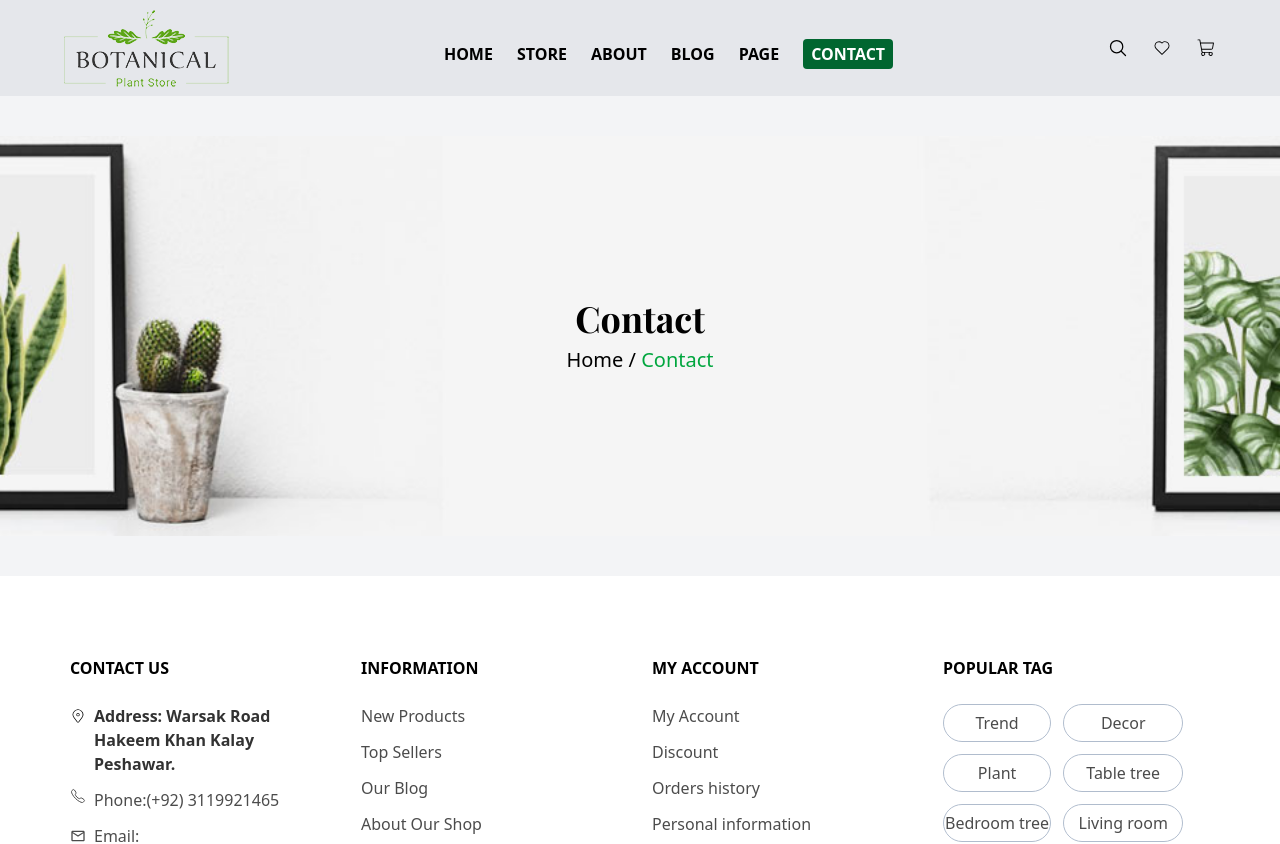
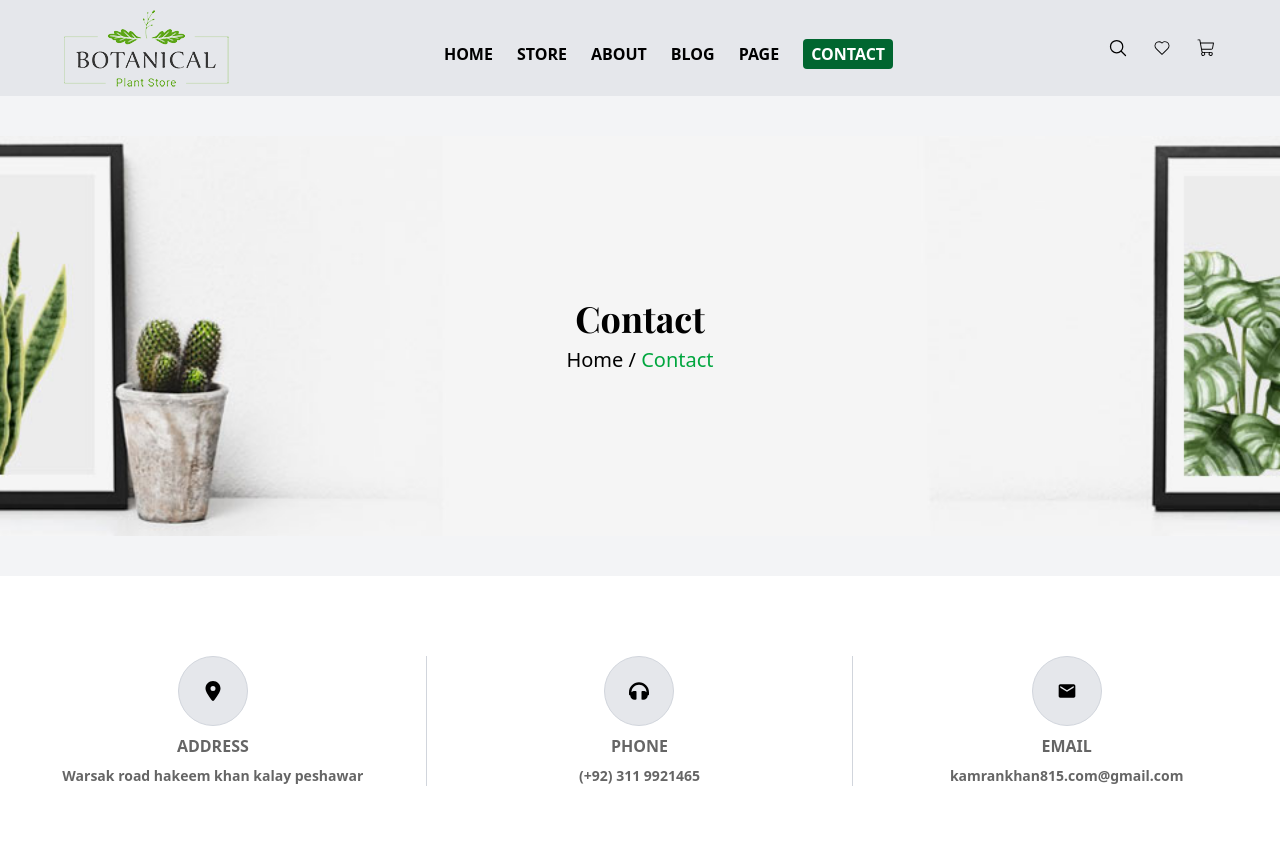
Before and after one commit to kamrankhan200332/Ecommerce_Responsive_Design, a React (Vite) app in the folder client/: page /contact in a window 1280 px wide. Shown: the top 844 px of the page. Built offline with nearby package versions, Linux system fonts and the light colour scheme.

Commit message:
more changes in contact page

```diff
--- /dev/null
+++ b/client/src/components/ContactComponent/AfterHero.jsx
@@ -0,0 +1,44 @@
+import React from "react";
+import { FaLocationDot } from "react-icons/fa6";
+import { FaHeadphones } from "react-icons/fa";
+import { MdEmail } from "react-icons/md";
+
+const AfterHero = () => {
+  return (
+    <div className="grid grid-cols-1 sm:grid-cols-2 xl:grid-cols-3 space-y-10 divide-x divide-gray-300">
+      <div className="space-y-2 flex flex-col items-center w-full px-6 text-center">
+        <h1 className="text-xl font-bold">
+          <div className="icon border border-gray-300 w-[70px] h-[70px] flex items-center justify-center rounded-full bg-gray-200">
+            <FaLocationDot />
+          </div>
+        </h1>
+        <p className="font-semibold opacity-60">ADDRESS</p>
+        <p className="font-semibold opacity-60 text-sm">
+          Warsak road hakeem khan kalay peshawar
+        </p>
+      </div>
+      <div className="space-y-2 flex flex-col items-center w-full ">
+        <h1 className="text-xl font-bold">
+          <div className="icon border border-gray-300 w-[70px] h-[70px] flex items-center justify-center rounded-full bg-gray-200">
+            <FaHeadphones />
+          </div>
+        </h1>
+        <p className="font-semibold opacity-60">PHONE</p>
+        <p className="font-semibold opacity-60 text-sm">(+92) 311 9921465</p>
+      </div>
+      <div className="space-y-2 flex flex-col items-center w-full ">
+        <h1 className="text-xl font-bold">
+          <span className="icon border border-gray-300 w-[70px] h-[70px] flex items-center justify-center rounded-full bg-gray-200">
+            <MdEmail />
+          </span>
+        </h1>
+        <p className="font-semibold opacity-60">EMAIL</p>
+        <p className="font-semibold opacity-60 text-sm">
+          kamrankhan815.com@gmail.com
+        </p>
+      </div>
+    </div>
+  );
+};
+
+export default AfterHero;
--- a/client/src/pages/Contact/Contact.jsx
+++ b/client/src/pages/Contact/Contact.jsx
@@ -1,5 +1,6 @@
 import React from 'react';
 import Hero from '../../components/ContactComponent/Hero';
+import AfterHero from '../../components/ContactComponent/AfterHero';
 
 const Contact = () => {
   return (
@@ -7,6 +8,9 @@ const Contact = () => {
       <div>
         <Hero />
       </div>
+      <div>
+        <AfterHero />
+      </div>
     </div>
   );
 }
```
